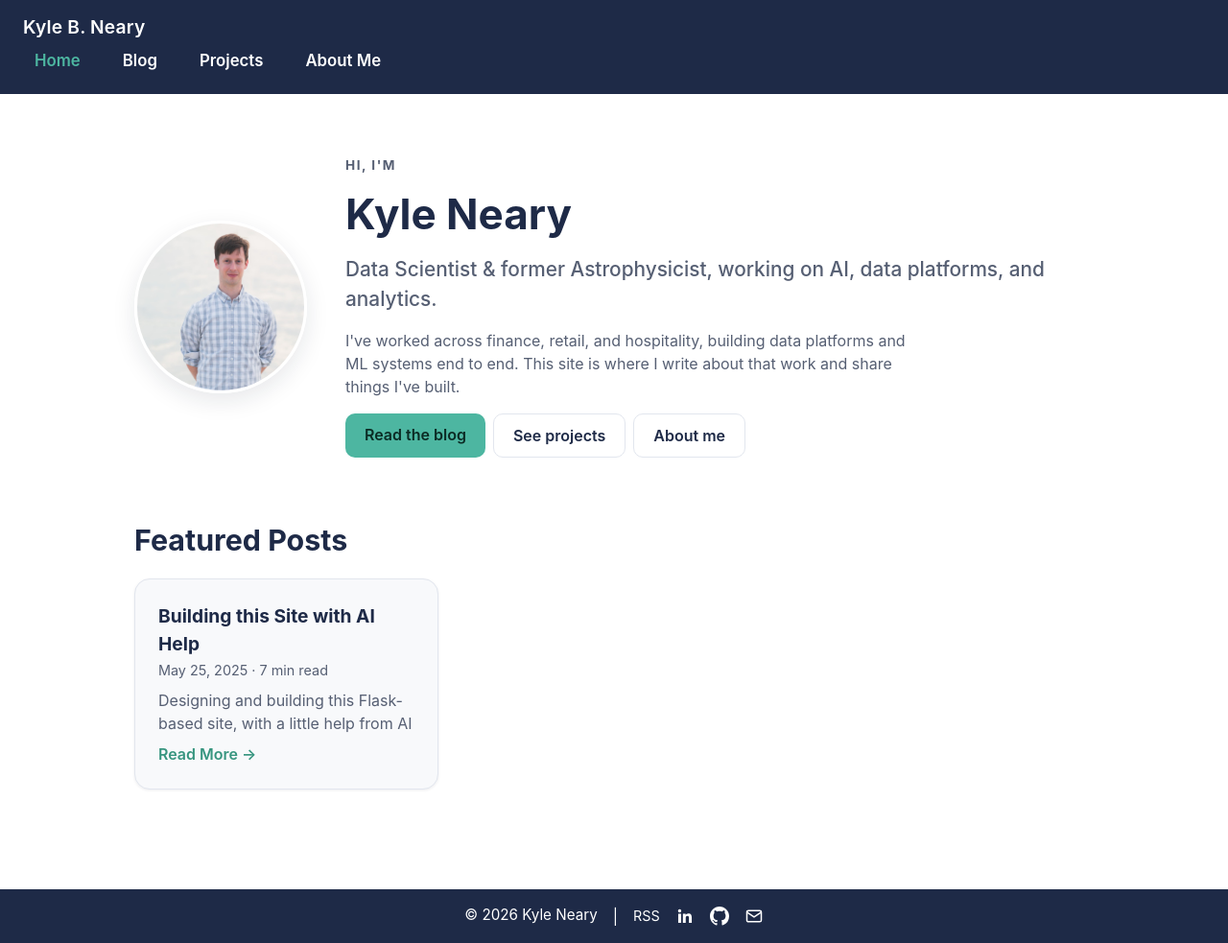
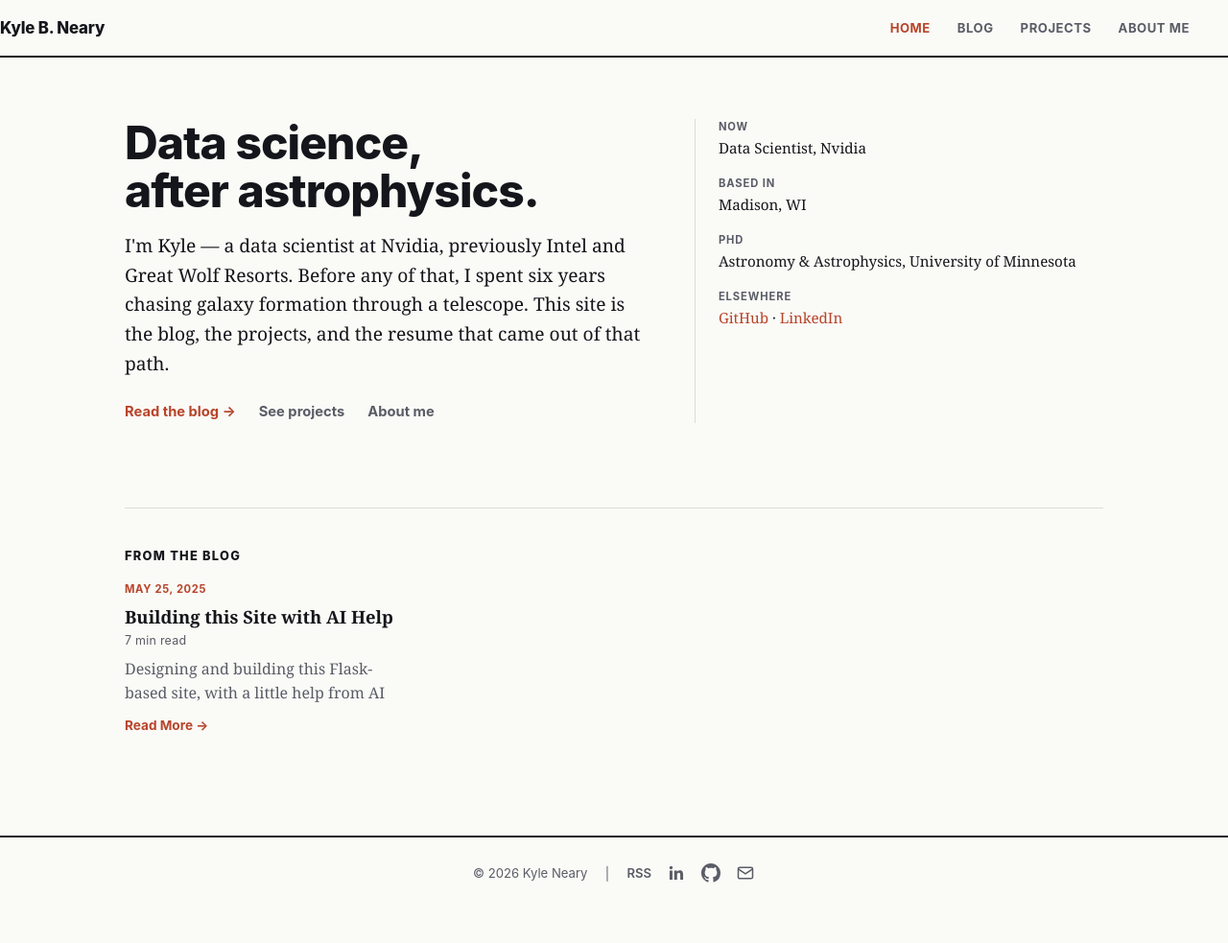
Before and after one commit to kylebneary/kylebneary-com, a Flask app: page / in a window 1280 px wide. Shown: the whole page at 96% size. After the commit the page ends 920 px from the top, so only its background shows below. Run offline with Flask 3, Linux system fonts and the light colour scheme.

Commit message:
Replace visual design with the 'Field Guide' direction
Full departure from the previous navy/teal redesign: bold condensed-sans
headlines paired with a serif body, a brick-red accent, hairline-rule
grids instead of shadowed cards, and a bio-facts sidebar on the home
hero. Drops the headshot from the home page per feedback; a small photo
now only appears on the About Me/resume page.

Co-Authored-By: Claude Sonnet 5 <noreply@anthropic.com>

```diff
--- a/static/css/styles.css
+++ b/static/css/styles.css
@@ -1,21 +1,12 @@
-/* ========== Design tokens ========== */
+/* ========== Design tokens: "Field Guide" ========== */
 :root {
-    --color-navy: #1E2A47;
-    --color-navy-light: #3A4A6A;
-    --color-teal: #4DB6A1;
-    --color-teal-dark: #37957f;
-    --color-bg: #ffffff;
-    --color-surface: #f8f9fb;
-    --color-border: #e2e6ee;
-    --color-text: #1b1f27;
-    --color-text-muted: #565f73;
-
-    --radius-sm: 6px;
-    --radius-md: 10px;
-    --radius-lg: 16px;
-
-    --shadow-sm: 0 1px 3px rgba(20, 28, 51, 0.08);
-    --shadow-md: 0 8px 24px rgba(20, 28, 51, 0.10);
+    --bg: #fafaf7;
+    --surface: #f2f0e8;
+    --ink: #15161b;
+    --ink-muted: #5a5c66;
+    --rule: #dedcd3;
+    --accent: #b8442a;
+    --accent-dark: #8f341f;
 
     --space-1: 0.25rem;
     --space-2: 0.5rem;
@@ -24,7 +15,8 @@
     --space-5: 2.5rem;
     --space-6: 4rem;
 
-    --font-sans: -apple-system, BlinkMacSystemFont, "Segoe UI", Roboto, Helvetica, Arial, sans-serif;
+    --font-display: -apple-system, BlinkMacSystemFont, "Segoe UI", Roboto, Helvetica, Arial, sans-serif;
+    --font-body: Charter, "Iowan Old Style", Georgia, "Times New Roman", serif;
     --font-mono: ui-monospace, SFMono-Regular, Menlo, Monaco, Consolas, "Liberation Mono", monospace;
 }
 
@@ -36,18 +28,16 @@
 }
 
 /* ========== Base ========== */
-html {
-    scroll-behavior: smooth;
-}
+html { scroll-behavior: smooth; }
 
 body {
-    font-family: var(--font-sans);
-    line-height: 1.5;
-    background-color: var(--color-bg);
-    color: var(--color-text);
+    font-family: var(--font-body);
+    line-height: 1.55;
+    background-color: var(--bg);
+    color: var(--ink);
     display: flex;
     flex-direction: column;
-    min-height: 100vh; /* sticky footer support */
+    min-height: 100vh;
 }
 
 a { color: inherit; }
@@ -68,8 +57,9 @@ img, svg, video {
 
 /* ===== Header & Navigation ===== */
 header {
-    background: var(--color-navy);
-    color: #fff;
+    background: var(--bg);
+    color: var(--ink);
+    border-bottom: 2px solid var(--ink);
     position: sticky;
     top: 0;
     z-index: 1000;
@@ -80,14 +70,15 @@ header {
     display: flex;
     align-items: center;
     justify-content: space-between;
-    padding: 10px 16px;
+    padding: 16px clamp(16px, 4vw, 40px);
 }
 
 .brand {
-    font-weight: 600;
-    font-size: 1.2rem;
-    letter-spacing: .2px;
-    color: #fff;
+    font-family: var(--font-display);
+    font-weight: 800;
+    letter-spacing: -0.01em;
+    font-size: 1.05rem;
+    color: var(--ink);
     text-decoration: none;
 }
 
@@ -104,60 +95,56 @@ header {
     padding: 6px;
     cursor: pointer;
 }
-
 .nav-toggle-label span {
     display: block;
     height: 2px;
     width: 100%;
-    background: #fff;
-    border-radius: 2px;
+    background: var(--ink);
 }
 
 .nav {
     list-style: none;
     display: flex;
     flex-direction: column;
-    gap: 2px;
-    padding: 0 10px 10px;
+    padding: 0 clamp(16px, 4vw, 40px) 0;
     max-height: 0;
     overflow: hidden;
+    border-top: 1px solid var(--rule);
     transition: max-height 0.25s ease;
 }
-
 .nav-toggle-checkbox:checked ~ .nav {
     max-height: 240px;
+    padding-bottom: 8px;
 }
 
 .nav li a {
-    color: #fff;
+    font-family: var(--font-display);
+    color: var(--ink-muted);
     text-decoration: none;
-    font-weight: 600;
-    font-size: 1.05rem;
+    font-weight: 700;
+    font-size: 0.82rem;
+    letter-spacing: 0.04em;
+    text-transform: uppercase;
     display: block;
-    padding: 10px 12px;
-    border-radius: var(--radius-sm);
+    padding: 12px 0;
 }
-.nav li a.active { color: var(--color-teal); }
-.nav li a:hover { background: rgba(255, 255, 255, 0.08); }
-.nav li a.active:hover { color: var(--color-teal); }
+.nav li a.active { color: var(--accent); }
+.nav li a:hover { color: var(--ink); }
 
-/* Tablets and up: horizontal nav, hide the toggle */
 @media (min-width: 720px) {
-    .header-bar { padding: 12px 20px; }
-    .nav-toggle-label { display: none; }
     .nav {
         flex-direction: row;
         max-height: none;
         overflow: visible;
-        gap: 8px;
-        padding: 0 20px 12px;
+        border-top: none;
+        gap: 28px;
+        padding: 0 clamp(16px, 4vw, 40px) 0;
+        margin-left: auto;
     }
-    .nav li a { padding: 8px 12px; }
-}
-
-@media (min-width: 1024px) {
-    .header-bar { padding: 14px 24px 0; }
-    .nav { padding: 0 24px 14px; gap: 20px; }
+    .header-bar { padding: 16px clamp(16px, 4vw, 40px) 16px 0; }
+    header { display: flex; align-items: center; }
+    .nav-toggle-label { display: none; }
+    .nav li a { padding: 0; }
 }
 
 /* ========== Main Content ========== */
@@ -165,158 +152,169 @@ main {
     padding: clamp(20px, 4vw, 40px);
     margin: 0 auto;
     width: 100%;
-    max-width: 1080px;
+    max-width: 1100px;
     flex-grow: 1;
 }
 
 h1 {
-    font-size: clamp(1.9rem, 5.5vw, 2.75rem);
-    line-height: 1.15;
+    font-family: var(--font-display);
+    font-weight: 800;
+    letter-spacing: -0.02em;
+    font-size: clamp(2rem, 5.5vw, 3rem);
+    line-height: 1.05;
+    text-wrap: balance;
     margin-bottom: var(--space-3);
-    color: var(--color-navy);
+    color: var(--ink);
 }
 
 h2 {
-    font-size: clamp(1.35rem, 4.2vw, 1.9rem);
+    font-family: var(--font-display);
+    font-weight: 800;
+    font-size: 0.8rem;
+    letter-spacing: 0.1em;
+    text-transform: uppercase;
     margin-bottom: var(--space-3);
-    color: var(--color-navy);
+    color: var(--ink);
 }
 
 .intro p {
-    font-size: clamp(1rem, 3.2vw, 1.1rem);
+    font-size: clamp(1rem, 3.2vw, 1.15rem);
     margin-bottom: var(--space-3);
-    color: var(--color-text-muted);
-    max-width: 65ch;
+    color: var(--ink-muted);
+    max-width: 62ch;
 }
 
-section { margin-top: var(--space-6); }
+section {
+    margin-top: var(--space-6);
+    padding-top: var(--space-5);
+    border-top: 1px solid var(--rule);
+}
+section:first-child { margin-top: var(--space-4); padding-top: 0; border-top: none; }
 
 /* ========== Hero (home page) ========== */
 .hero {
-    display: flex;
-    flex-direction: column;
-    align-items: center;
-    text-align: center;
-    gap: var(--space-4);
-    margin-top: var(--space-4);
+    display: grid;
+    grid-template-columns: 1fr;
+    gap: var(--space-5);
+    padding-bottom: var(--space-4);
 }
 
-.hero-photo {
-    width: 140px;
-    height: 140px;
-    border-radius: 50%;
-    object-fit: cover;
-    box-shadow: var(--shadow-md);
-    border: 3px solid #fff;
+.hero-text p.hero-lede {
+    font-size: clamp(1.05rem, 3.4vw, 1.2rem);
+    line-height: 1.6;
+    max-width: 56ch;
+    margin-bottom: var(--space-4);
+    color: var(--ink);
 }
 
-.eyebrow {
+.hero-links {
+    display: flex;
+    flex-wrap: wrap;
+    gap: var(--space-4);
+    align-items: baseline;
+}
+.hero-links a {
+    font-family: var(--font-display);
+    font-weight: 700;
+    font-size: 0.92rem;
+    text-decoration: none;
+}
+.hero-links a.primary { color: var(--accent); }
+.hero-links a.primary:hover { color: var(--accent-dark); }
+.hero-links a.secondary { color: var(--ink-muted); }
+.hero-links a.secondary:hover { color: var(--ink); text-decoration: underline; }
+
+.hero-facts {
+    border-left: 1px solid var(--rule);
+    padding-left: var(--space-4);
+}
+.hero-facts .k {
+    font-family: var(--font-display);
+    font-size: 0.7rem;
     text-transform: uppercase;
-    letter-spacing: 1.5px;
-    font-size: 0.85rem;
+    letter-spacing: 0.08em;
     font-weight: 700;
-    color: var(--color-teal-dark);
-    margin-bottom: var(--space-1);
+    color: var(--ink-muted);
+    margin-bottom: 2px;
+}
+.hero-facts .v {
+    font-size: 0.95rem;
+    margin-bottom: var(--space-3);
+    color: var(--ink);
+}
+.hero-facts .v a { color: var(--accent); text-decoration: none; }
+.hero-facts .v a:hover { text-decoration: underline; }
+
+@media (min-width: 780px) {
+    .hero { grid-template-columns: 1.3fr 1fr; }
 }
 
-.hero-tagline {
-    font-size: clamp(1.05rem, 3.5vw, 1.3rem);
-    color: var(--color-navy-light);
-    font-weight: 500;
-    margin-bottom: var(--space-3);
-}
-
-.hero-text p { color: var(--color-text-muted); max-width: 60ch; margin-inline: auto; margin-bottom: var(--space-3); }
-
-.hero-cta {
-    display: flex;
-    flex-wrap: wrap;
-    justify-content: center;
-    gap: var(--space-2);
-    margin-top: var(--space-3);
-}
-
-@media (min-width: 720px) {
-    .hero {
-        flex-direction: row;
-        text-align: left;
-        gap: var(--space-5);
-    }
-    .hero-photo { width: 180px; height: 180px; }
-    .hero-tagline, .hero-text p { margin-inline: 0; }
-    .hero-cta { justify-content: flex-start; }
-}
-
-/* ========== Buttons ========== */
-.button {
-    display: inline-block;
-    padding: 10px 20px;
-    border-radius: var(--radius-md);
-    font-weight: 600;
-    text-decoration: none;
-    transition: transform 0.15s ease, box-shadow 0.15s ease;
-}
-.button-primary {
-    background: var(--color-teal);
-    color: #0b2b24;
-}
-.button-primary:hover { background: var(--color-teal-dark); color: #fff; }
-.button-secondary {
-    background: transparent;
-    color: var(--color-navy);
-    border: 1.5px solid var(--color-border);
-}
-.button-secondary:hover { border-color: var(--color-navy); }
-
-/* ========== Cards / grids ========== */
+/* ========== Card grids (featured posts, projects, archive) ========== */
 .featured-posts,
-.project-grid {
+.project-grid,
+.piece-grid {
     display: grid;
     grid-template-columns: 1fr;
-    gap: var(--space-3);
+    gap: var(--space-4);
     margin-top: var(--space-3);
 }
 
 @media (min-width: 640px) {
-    .featured-posts,
-    .project-grid { grid-template-columns: repeat(2, minmax(0, 1fr)); gap: var(--space-4); }
+    .featured-posts, .project-grid, .piece-grid {
+        grid-template-columns: repeat(2, minmax(0, 1fr));
+    }
 }
-@media (min-width: 1024px) {
-    .featured-posts,
-    .project-grid { grid-template-columns: repeat(3, minmax(0, 1fr)); }
+@media (min-width: 1000px) {
+    .featured-posts, .project-grid, .piece-grid {
+        grid-template-columns: repeat(3, minmax(0, 1fr));
+    }
 }
 
 .card {
-    background: var(--color-surface);
-    border: 1px solid var(--color-border);
-    border-radius: var(--radius-lg);
-    padding: var(--space-4);
-    box-shadow: var(--shadow-sm);
-    transition: transform 0.2s ease, box-shadow 0.2s ease;
+    padding: 0 var(--space-4) 0 0;
+    border-right: 1px solid var(--rule);
 }
-.card:hover { transform: translateY(-4px); box-shadow: var(--shadow-md); }
+.featured-posts .card:last-child,
+.project-grid .card:last-child,
+.piece-grid .card:last-child { border-right: none; }
+
+.card .eyebrow-date {
+    font-family: var(--font-display);
+    font-size: 0.7rem;
+    font-weight: 700;
+    letter-spacing: 0.06em;
+    text-transform: uppercase;
+    color: var(--accent);
+    display: block;
+    margin-bottom: var(--space-2);
+}
 
 .card h3 {
-    font-size: clamp(1.05rem, 3.5vw, 1.2rem);
+    font-size: 1.15rem;
+    line-height: 1.3;
     margin-bottom: var(--space-2);
 }
-.card h3 a { color: var(--color-navy); text-decoration: none; }
-.card h3 a:hover { color: var(--color-teal-dark); }
+.card h3 a { color: var(--ink); text-decoration: none; }
+.card h3 a:hover { color: var(--accent); }
 
-.card p { color: var(--color-text-muted); margin-bottom: var(--space-2); }
+.card p { color: var(--ink-muted); margin-bottom: var(--space-2); }
 
 .post-meta {
-    color: var(--color-text-muted);
-    font-size: 0.9rem;
+    font-family: var(--font-display);
+    color: var(--ink-muted);
+    font-size: 0.78rem;
+    letter-spacing: 0.02em;
     margin: -0.35rem 0 0.75rem;
 }
 
 .read-more {
-    color: var(--color-teal-dark);
+    font-family: var(--font-display);
+    color: var(--accent);
     text-decoration: none;
-    font-weight: 600;
+    font-weight: 700;
+    font-size: 0.85rem;
 }
-.read-more:hover { text-decoration: underline; }
+.read-more:hover { color: var(--accent-dark); text-decoration: underline; }
 
 .tag-list, .tech-badges {
     list-style: none;
@@ -363,37 +379,36 @@ section { margin-top: var(--space-6); }
 
 .status-badge {
     flex-shrink: 0;
-    font-size: 0.75rem;
+    font-family: var(--font-display);
+    font-size: 0.68rem;
     font-weight: 700;
-    text-transform: capitalize;
-    padding: 3px 10px;
-    border-radius: 999px;
-    background: #eef1f7;
-    color: var(--color-navy-light);
+    letter-spacing: 0.04em;
+    text-transform: uppercase;
+    padding: 2px 8px;
+    border: 1px solid var(--rule);
+    color: var(--ink-muted);
     white-space: nowrap;
 }
-.status-shipped { background: #e3f7f0; color: #1f7a5c; }
-.status-in-progress { background: #fff3dc; color: #8a5b00; }
-.status-coming-soon { background: #eef1f7; color: var(--color-navy-light); }
+.status-shipped { border-color: var(--accent); color: var(--accent); }
+.status-in-progress { color: var(--ink); }
+.status-coming-soon { color: var(--ink-muted); }
 
-.project-links {
-    display: flex;
-    gap: var(--space-3);
-    margin-top: var(--space-3);
-}
+.project-links { display: flex; gap: var(--space-3); margin-top: var(--space-3); }
 .project-links a {
-    color: var(--color-teal-dark);
-    font-weight: 600;
+    font-family: var(--font-display);
+    color: var(--accent);
+    font-weight: 700;
+    font-size: 0.85rem;
     text-decoration: none;
 }
-.project-links a:hover { text-decoration: underline; }
+.project-links a:hover { color: var(--accent-dark); text-decoration: underline; }
 
 /* ========== Footer ========== */
 footer {
-    background: var(--color-navy);
-    color: white;
+    border-top: 2px solid var(--ink);
+    color: var(--ink-muted);
     text-align: center;
-    padding: var(--space-3) 0;
+    padding: var(--space-4) 0;
     margin-top: var(--space-6);
     width: 100%;
     display: flex;
@@ -402,113 +417,108 @@ footer {
     align-items: center;
     gap: var(--space-3);
 }
-footer p { font-size: 0.95rem; }
-footer a { color: white; text-decoration: none; font-size: 0.9rem; }
-footer a:hover { color: var(--color-teal); }
+footer p { font-family: var(--font-display); font-size: 0.82rem; }
+footer a { color: var(--ink-muted); text-decoration: none; font-family: var(--font-display); font-size: 0.82rem; font-weight: 600; }
+footer a:hover { color: var(--accent); }
 
 .social-icons { display: flex; gap: var(--space-3); }
-.social-icons a { color: white; display: flex; }
-.social-icons a:hover { color: var(--color-teal); }
+.social-icons a { color: var(--ink-muted); display: flex; }
+.social-icons a:hover { color: var(--accent); }
 
-/* ========== Resume Page ========== */
-.resume p { color: var(--color-text-muted); margin-bottom: var(--space-2); }
-.resume a { color: var(--color-teal-dark); text-decoration: none; }
+/* ========== Resume / About page ========== */
+.resume-header {
+    display: flex;
+    align-items: center;
+    gap: var(--space-4);
+    margin-bottom: var(--space-4);
+}
+.resume-photo {
+    width: 84px;
+    height: 84px;
+    border-radius: 50%;
+    object-fit: cover;
+    border: 1px solid var(--rule);
+    flex-shrink: 0;
+}
+.resume-header h1 { margin-bottom: var(--space-1); font-size: clamp(1.7rem, 4.5vw, 2.3rem); }
+.resume-header .role { color: var(--ink-muted); font-size: 1rem; margin-top: 4px; }
+
+.resume p { color: var(--ink-muted); margin-bottom: var(--space-2); }
+.resume a { color: var(--accent); text-decoration: none; }
 .resume a:hover { text-decoration: underline; }
-.resume section { margin-bottom: var(--space-5); margin-top: var(--space-5); }
-.resume h2 { font-size: clamp(1.25rem, 4.2vw, 1.7rem); }
+.resume h2 { margin-top: 0; }
+.resume section { margin-top: var(--space-5); padding-top: var(--space-4); }
 .resume h3 {
-    font-size: clamp(1.05rem, 3.8vw, 1.35rem);
-    color: var(--color-navy-light);
+    font-family: var(--font-body);
+    font-weight: 700;
+    font-size: 1.15rem;
+    color: var(--ink);
     margin-top: var(--space-4);
 }
-.resume ul {
-    list-style: disc;
-    margin-left: 20px;
-    padding-left: 20px;
-}
-.resume ul li { color: var(--color-text-muted); margin-bottom: var(--space-2); }
+.resume ul { list-style: disc; margin-left: 20px; padding-left: 20px; }
+.resume ul li { color: var(--ink-muted); margin-bottom: var(--space-2); }
 
-.skills-list {
-    display: grid;
-    grid-template-columns: 1fr;
-    gap: 0.3rem 1.5rem;
-}
-@media (min-width: 640px) {
-    .skills-list { grid-template-columns: 1fr 1fr; }
-}
+.skills-list { display: grid; grid-template-columns: 1fr; gap: 0.3rem 1.5rem; }
+@media (min-width: 640px) { .skills-list { grid-template-columns: 1fr 1fr; } }
 
 /* ========== Blog Post Page ========== */
-.blog {
-    max-width: 720px;
-    margin: 0 auto;
-    padding-bottom: var(--space-5);
+.blog { max-width: 700px; margin: 0 auto; padding-bottom: var(--space-5); }
+.blog header {
+    position: static;
+    border: none;
+    margin-bottom: var(--space-4);
 }
-.blog header { margin-bottom: var(--space-4); }
+.blog h1 { font-size: clamp(1.8rem, 5vw, 2.4rem); margin-bottom: var(--space-2); }
+.blog h2 {
+    font-family: var(--font-body);
+    font-weight: 700;
+    text-transform: none;
+    letter-spacing: normal;
+    font-size: clamp(1.25rem, 4.5vw, 1.6rem);
+    margin: var(--space-4) 0 var(--space-2);
+    color: var(--ink);
+}
+.blog h3 { font-size: clamp(1.05rem, 4vw, 1.25rem); color: var(--ink); margin: var(--space-3) 0 var(--space-1); }
 
-.blog h1 { font-size: clamp(1.6rem, 5vw, 2.1rem); margin-bottom: var(--space-2); }
-.blog h2 { font-size: clamp(1.25rem, 4.5vw, 1.6rem); margin: var(--space-4) 0 var(--space-2); }
-.blog h3 { font-size: clamp(1.05rem, 4vw, 1.25rem); color: var(--color-navy-light); margin: var(--space-3) 0 var(--space-1); }
-
-.blog p { margin: 0 0 var(--space-3); color: var(--color-text); }
+.blog p { margin: 0 0 var(--space-3); color: var(--ink); }
 .blog ul, .blog ol { margin: 0 0 var(--space-3) 1.4rem; }
 .blog li { margin: 0.35rem 0; }
-.blog a { color: var(--color-teal-dark); text-decoration: none; }
+.blog a { color: var(--accent); text-decoration: none; }
 .blog a:hover { text-decoration: underline; }
 
-.blog img {
-    display: block;
-    max-width: 100%;
-    height: auto;
-    margin: var(--space-3) auto;
-    border-radius: var(--radius-md);
-}
+.blog img { display: block; max-width: 100%; height: auto; margin: var(--space-3) auto; }
 .blog figure { margin: var(--space-4) 0; }
-.blog figcaption { font-size: 0.9rem; color: var(--color-text-muted); text-align: center; margin-top: var(--space-1); }
+.blog figcaption { font-family: var(--font-display); font-size: 0.85rem; color: var(--ink-muted); text-align: center; margin-top: var(--space-1); }
 
 .blog blockquote {
     margin: var(--space-4) 0;
-    padding: 0.8rem 1rem;
-    border-left: 4px solid var(--color-teal);
-    background: var(--color-surface);
-    color: var(--color-navy-light);
-    border-radius: var(--radius-sm);
+    padding: 0.8rem 1.2rem;
+    border-left: 3px solid var(--accent);
+    color: var(--ink-muted);
+    font-style: italic;
 }
 
 .blog code {
     font-family: var(--font-mono);
-    background: var(--color-surface);
+    background: var(--surface);
     padding: 0.1rem 0.35rem;
-    border-radius: 4px;
-    font-size: 0.95rem;
+    font-size: 0.9rem;
 }
 .blog pre {
-    background: #0f172a;
-    color: #e2e8f0;
+    background: var(--ink);
+    color: var(--bg);
     padding: var(--space-3);
     overflow: auto;
-    border-radius: var(--radius-md);
     margin: var(--space-3) 0;
     line-height: 1.4;
 }
 .blog pre code { background: transparent; padding: 0; color: inherit; }
 
-.blog table {
-    width: 100%;
-    border-collapse: collapse;
-    margin: var(--space-3) 0;
-    font-size: 0.98rem;
-    display: block;
-    overflow-x: auto;
-}
-.blog th, .blog td {
-    border: 1px solid var(--color-border);
-    padding: 0.6rem 0.7rem;
-    text-align: left;
-    white-space: nowrap;
-}
-.blog thead th { background: var(--color-surface); color: var(--color-navy); font-weight: 700; }
+.blog table { width: 100%; border-collapse: collapse; margin: var(--space-3) 0; font-size: 0.95rem; display: block; overflow-x: auto; }
+.blog th, .blog td { border: 1px solid var(--rule); padding: 0.6rem 0.7rem; text-align: left; white-space: nowrap; }
+.blog thead th { font-family: var(--font-display); font-weight: 700; }
 
-.blog hr { border: 0; border-top: 2px solid var(--color-surface); margin: var(--space-4) 0; }
+.blog hr { border: 0; border-top: 1px solid var(--rule); margin: var(--space-4) 0; }
 
 /* ========== Motion & print ========== */
 @media (prefers-reduced-motion: reduce) {
--- a/templates/base.html
+++ b/templates/base.html
@@ -19,7 +19,7 @@
     <meta name="twitter:description" content="{{ self.meta_description() }}">
     <meta name="twitter:image" content="{{ self.og_image() }}">
 
-    <meta name="theme-color" content="#1E2A47">
+    <meta name="theme-color" content="#fafaf7">
     <link rel="stylesheet" href="{{ url_for('static', filename='css/styles.css') }}">
     <link rel="icon" href="{{ url_for('static', filename='images/favicon.ico') }}" type="image/x-icon">
     <link rel="alternate" type="application/rss+xml" title="Kyle B. Neary — Blog" href="{{ url_for('blog_bp.feed') }}">
--- a/templates/index.html
+++ b/templates/index.html
@@ -30,34 +30,42 @@
 
 {% block content %}
     <section class="hero">
-        <img class="hero-photo" src="{{ url_for('static', filename='images/headshot.jpg') }}" alt="Kyle Neary" width="160" height="160">
         <div class="hero-text">
-            <p class="eyebrow">Hi, I'm</p>
-            <h1>Kyle Neary</h1>
-            <p class="hero-tagline">Data Scientist &amp; former Astrophysicist, working on AI, data platforms, and analytics.</p>
-            <p>I've worked across finance, retail, and hospitality, building data platforms and ML systems end to end. This site is where I write about that work and share things I've built.</p>
-            <div class="hero-cta">
-                <a class="button button-primary" href="{{ url_for('blog_bp.index') }}">Read the blog</a>
-                <a class="button button-secondary" href="{{ url_for('projects_bp.index') }}">See projects</a>
-                <a class="button button-secondary" href="{{ url_for('about_bp.index') }}">About me</a>
+            <h1>Data science, after astrophysics.</h1>
+            <p class="hero-lede">I'm Kyle — a data scientist at Nvidia, previously Intel and Great Wolf Resorts. Before any of that, I spent six years chasing galaxy formation through a telescope. This site is the blog, the projects, and the resume that came out of that path.</p>
+            <div class="hero-links">
+                <a class="primary" href="{{ url_for('blog_bp.index') }}">Read the blog &rarr;</a>
+                <a class="secondary" href="{{ url_for('projects_bp.index') }}">See projects</a>
+                <a class="secondary" href="{{ url_for('about_bp.index') }}">About me</a>
             </div>
+        </div>
+        <div class="hero-facts">
+            <p class="k">Now</p>
+            <p class="v">Data Scientist, Nvidia</p>
+            <p class="k">Based in</p>
+            <p class="v">Madison, WI</p>
+            <p class="k">PhD</p>
+            <p class="v">Astronomy &amp; Astrophysics, University of Minnesota</p>
+            <p class="k">Elsewhere</p>
+            <p class="v"><a href="https://github.com/kylebneary" target="_blank" rel="noopener">GitHub</a> &middot; <a href="https://www.linkedin.com/in/kylebneary/" target="_blank" rel="noopener">LinkedIn</a></p>
         </div>
     </section>
 
+    {% if featured_posts %}
     <section class="featured">
-        <h2>Featured Posts</h2>
+        <h2>From the Blog</h2>
         <div class="featured-posts">
             {% for post in featured_posts %}
                 <div class="card">
+                    <span class="eyebrow-date">{{ post.publication_date }}</span>
                     <h3><a href="{{blog_prefix}}/{{ post.url }}">{{ post.name }}</a></h3>
-                    <p class="post-meta">{{ post.publication_date }} · {{ post.reading_time }} min read</p>
+                    <p class="post-meta">{{ post.reading_time }} min read</p>
                     <p>{{ post.summary }}</p>
                     <a href="{{blog_prefix}}/{{ post.url }}" class="read-more">Read More &rarr;</a>
                 </div>
-            {% else %}
-                <p>New posts are on the way — check back soon.</p>
             {% endfor %}
         </div>
     </section>
+    {% endif %}
 
 {% endblock %}
```
Also changed, not shown: other parts of static/css/styles.css (+38 -21 lines), about_me/templates/about_me/resume.html (+7 -2 lines), blog/templates/blog/index.html (+7 -3 lines), tests/test_routes.py (+1 -1 lines).
